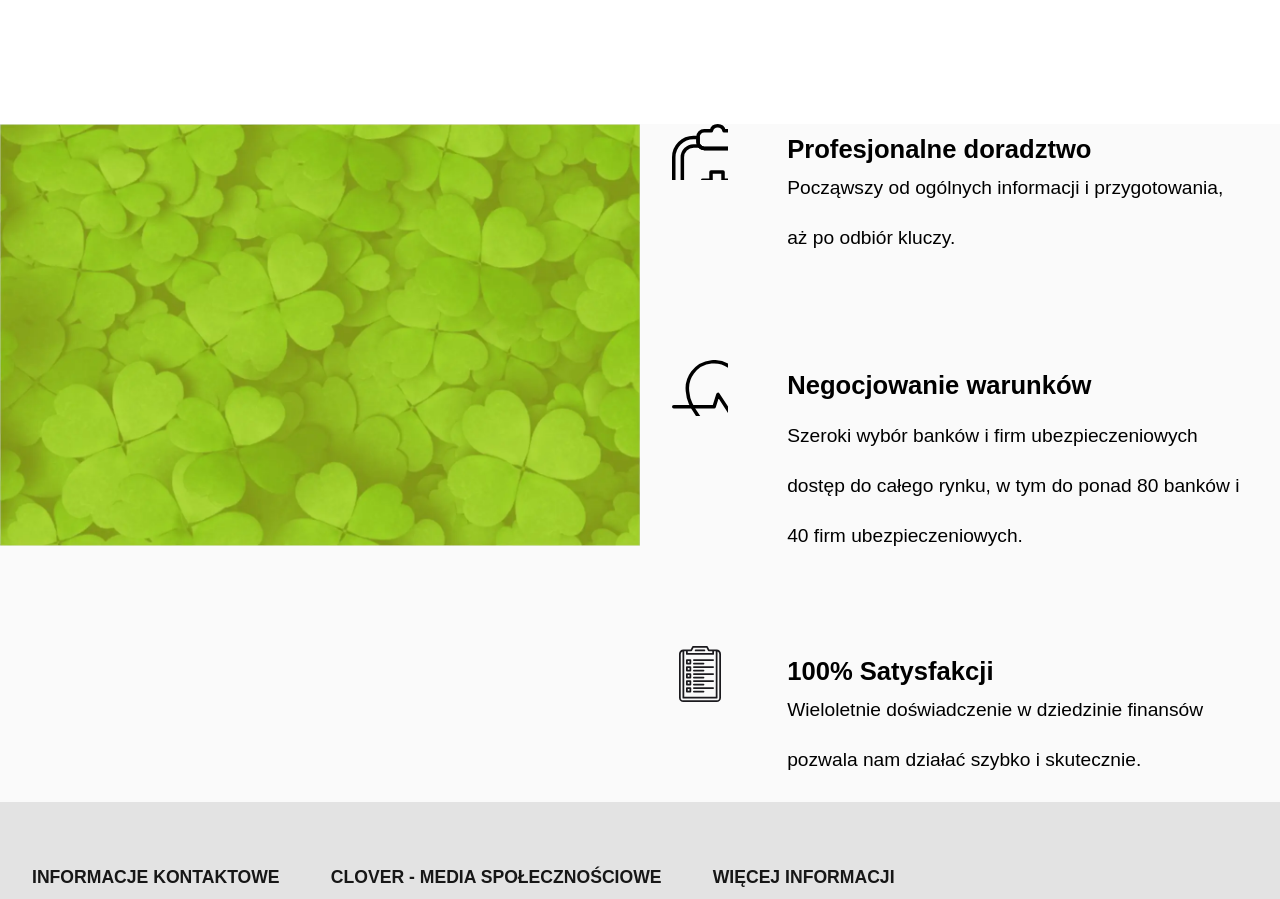
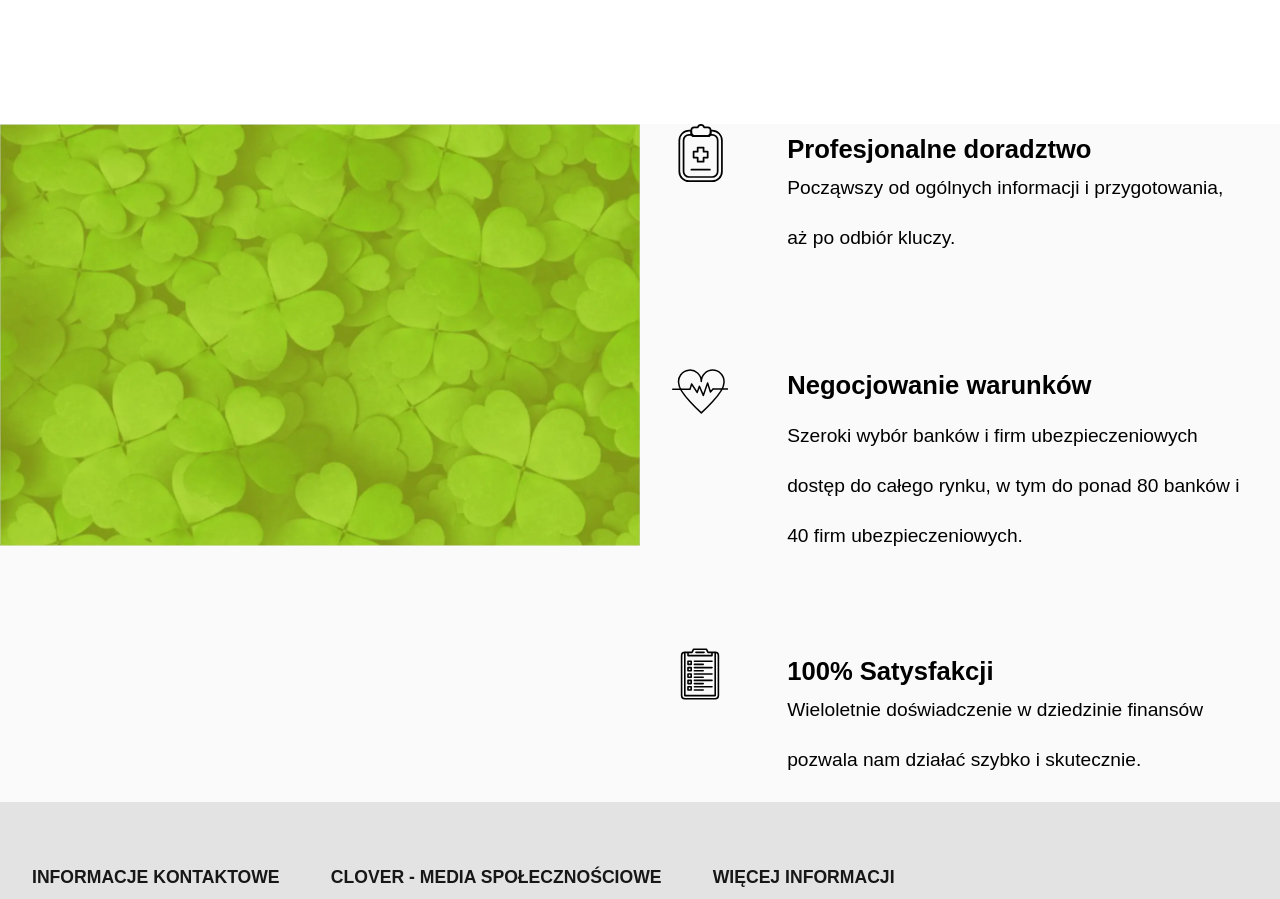
Before and after one commit to TZ-fn/MyClover, a React (Vite) app: page /offer/mortgages in a window 1280 px wide. Shown: the part 1360-2259 px from the top of the page. Built offline with nearby package versions, Linux system fonts and the light colour scheme; a web font is replaced by a local one.

Commit message:
fix: change the svgs attributes, remove double p element

```diff
--- a/src/components/MortgagesPageMain/MortgagesPageMain.tsx
+++ b/src/components/MortgagesPageMain/MortgagesPageMain.tsx
@@ -25,9 +25,7 @@ export default function MortgagesPageMain() {
               </div>
             </div>
             <div className={styles.phoneContainer}>
-              <p className={styles.dataLabel}>
-                <p>{mortgagesPageTranslation.contactPhone}</p>
-              </p>
+              <p className={styles.dataLabel}>{mortgagesPageTranslation.contactPhone}</p>
               <Link to="tel:+44 7522345476">+44 7522345476</Link>
             </div>
           </div>
@@ -42,9 +40,7 @@ export default function MortgagesPageMain() {
               </div>
             </div>
             <div className={styles.emailContainer}>
-              <p className={styles.dataLabel}>
-                <p>{mortgagesPageTranslation.contactEmail}</p>
-              </p>
+              <p className={styles.dataLabel}>{mortgagesPageTranslation.contactEmail}</p>
               <Link to="mailto:office@myclover.co.uk">office@myclover.co.uk</Link>
             </div>
           </div>
@@ -55,46 +51,37 @@ export default function MortgagesPageMain() {
         <ul className={styles.benefitsList}>
           <li className={styles.benefitItem}>
             <div className={styles.benefitIconContainer}>
-              <svg xmlns="http://www.w3.org/2000/svg" viewBox="0 0 64 64">
-                <g fill="none" stroke="#000" stroke-linecap="round" stroke-linejoin="round" stroke-width="4">
+              <svg xmlns="http://www.w3.org/2000/svg" viewBox="-15 0 130 140">
+                <g fill="none" stroke="#000" strokeLinecap="round" strokeLinejoin="round" strokeWidth="4">
                   <path d="M100.9 38.067V110.2a22.681 22.681 0 0 1-22.679 22.683H24.682A22.682 22.682 0 0 1 2 110.2V38.067a22.681 22.681 0 0 1 22.68-22.683h5.083v5.474a7 7 0 0 0 6.989 7.009h30.913a7 7 0 0 0 7.009-6.989v-5.494h3.546a22.68 22.68 0 0 1 22.68 22.68z" />
                   <path d="M91.073 38.067V110.2a12.862 12.862 0 0 1-12.853 12.85H24.682a12.867 12.867 0 0 1-12.853-12.85V38.067a12.867 12.867 0 0 1 12.853-12.854h6.593a6.992 6.992 0 0 0 5.489 2.654h30.9a7.006 7.006 0 0 0 5.5-2.654h5.056a12.862 12.862 0 0 1 12.853 12.854z" />
                   <path d="M74.674 14.749v6.109a7 7 0 0 1-6.989 7.009H36.764a7 7 0 0 1-7-7v-6.118a7 7 0 0 1 7-7h8.2a7.458 7.458 0 0 1 14.517 0h8.188a7.007 7.007 0 0 1 7.005 7zM67.812 64.35h-9.5v-9.5H44.59v9.5h-9.499v13.721h9.499v9.5h13.722v-9.5h9.5V64.35zM29.992 106.048H72.91" />
                 </g>
               </svg>
             </div>
-
             <h4 className={styles.benefitItemHeader}>{mortgagesPageTranslation.benefitsList[0]?.header}</h4>
             <p className={styles.benefitItemText}>{mortgagesPageTranslation.benefitsList[0]?.text}</p>
           </li>
           <li className={styles.benefitItem}>
             <div className={styles.benefitIconContainer}>
-              <svg xmlns="http://www.w3.org/2000/svg" viewBox="0 0 64 64">
-                <g fill="none" stroke="#000" stroke-linecap="round" stroke-linejoin="round" stroke-width="4">
+              <svg xmlns="http://www.w3.org/2000/svg" viewBox="0 -25 150 150">
+                <g fill="none" stroke="#000" strokeLinecap="round" strokeLinejoin="round" strokeWidth="4">
                   <path d="M139.419 32.456a30.468 30.468 0 0 0-60.936 0 30.468 30.468 0 1 0-60.344 5.983c.783 24.851 60.344 78.114 60.344 78.114s59.562-53.263 60.345-78.114a30.736 30.736 0 0 0 .591-5.983zM111.032 52.582h40.375" />
                   <path d="m109.933 52.582-6.998 8.176-7.592-23.989-11.5 33.064L73.42 45.395l-6.109 16.531-14.735-22.641-4.413 14.016H2" />
                 </g>
               </svg>
             </div>
-
             <h4 className={styles.benefitItemHeader}>{mortgagesPageTranslation.benefitsList[1]?.header}</h4>
             <p className={styles.benefitItemText}>{mortgagesPageTranslation.benefitsList[1]?.text}</p>
           </li>
           <li className={styles.benefitItem}>
             <div className={styles.benefitIconContainer}>
-              <svg xmlns="http://www.w3.org/2000/svg" viewBox="0 0 64 64">
-                <path d="M27 6h10a1 1 0 0 0 0-2H27a1 1 0 0 0 0 2z" fill="#1b1a1e" />
-                <path
-                  d="M51 4h-8.382L40.894.553A1 1 0 0 0 40 0H24a1 1 0 0 0-.894.553L21.381 4H13a5.006 5.006 0 0 0-5 5v50a5.006 5.006 0 0 0 5 5h38a5.006 5.006 0 0 0 5-5V9a5.006 5.006 0 0 0-5-5zM22 6a1 1 0 0 0 .894-.553L24.619 2h14.764l1.724 3.447A1 1 0 0 0 42 6h4v2H18V6zm-5 4h30a1 1 0 0 0 1-1V6h2v52H14V6h2v3a1 1 0 0 0 1 1zm37 49a3.003 3.003 0 0 1-3 3H13a3.003 3.003 0 0 1-3-3V9a2.995 2.995 0 0 1 2-2.816V59a1 1 0 0 0 1 1h38a1 1 0 0 0 1-1V6.184A2.995 2.995 0 0 1 54 9z"
-                  fill="#1b1a1e"
-                />
-                <path
-                  d="M21 31h-4a1 1 0 0 0-1 1v4a1 1 0 0 0 1 1h4a1 1 0 0 0 1-1v-4a1 1 0 0 0-1-1zm-1 4h-2v-2h2zM21 39h-4a1 1 0 0 0-1 1v4a1 1 0 0 0 1 1h4a1 1 0 0 0 1-1v-4a1 1 0 0 0-1-1zm-1 4h-2v-2h2zM21 47h-4a1 1 0 0 0-1 1v4a1 1 0 0 0 1 1h4a1 1 0 0 0 1-1v-4a1 1 0 0 0-1-1zm-1 4h-2v-2h2zM21 23h-4a1 1 0 0 0-1 1v4a1 1 0 0 0 1 1h4a1 1 0 0 0 1-1v-4a1 1 0 0 0-1-1zm-1 4h-2v-2h2zM16 20a1 1 0 0 0 1 1h4a1 1 0 0 0 1-1v-4a1 1 0 0 0-1-1h-4a1 1 0 0 0-1 1zm2-3h2v2h-2zM25 17h22a1 1 0 0 0 0-2H25a1 1 0 0 0 0 2zM25 21h11a1 1 0 0 0 0-2H25a1 1 0 0 0 0 2zM25 25h22a1 1 0 0 0 0-2H25a1 1 0 0 0 0 2zM25 29h11a1 1 0 0 0 0-2H25a1 1 0 0 0 0 2zM25 33h22a1 1 0 0 0 0-2H25a1 1 0 0 0 0 2zM25 37h11a1 1 0 0 0 0-2H25a1 1 0 0 0 0 2zM25 41h22a1 1 0 0 0 0-2H25a1 1 0 0 0 0 2zM25 45h11a1 1 0 0 0 0-2H25a1 1 0 0 0 0 2zM25 49h22a1 1 0 0 0 0-2H25a1 1 0 0 0 0 2zM25 53h11a1 1 0 0 0 0-2H25a1 1 0 0 0 0 2z"
-                  fill="#1b1a1e"
-                />
+              <svg strokeWidth="0.3" xmlns="http://www.w3.org/2000/svg" viewBox="-3 -3 70 70">
+                <path d="M27 6h10a1 1 0 0 0 0-2H27a1 1 0 0 0 0 2z" />
+                <path d="M51 4h-8.382L40.894.553A1 1 0 0 0 40 0H24a1 1 0 0 0-.894.553L21.381 4H13a5.006 5.006 0 0 0-5 5v50a5.006 5.006 0 0 0 5 5h38a5.006 5.006 0 0 0 5-5V9a5.006 5.006 0 0 0-5-5zM22 6a1 1 0 0 0 .894-.553L24.619 2h14.764l1.724 3.447A1 1 0 0 0 42 6h4v2H18V6zm-5 4h30a1 1 0 0 0 1-1V6h2v52H14V6h2v3a1 1 0 0 0 1 1zm37 49a3.003 3.003 0 0 1-3 3H13a3.003 3.003 0 0 1-3-3V9a2.995 2.995 0 0 1 2-2.816V59a1 1 0 0 0 1 1h38a1 1 0 0 0 1-1V6.184A2.995 2.995 0 0 1 54 9z" />
+                <path d="M21 31h-4a1 1 0 0 0-1 1v4a1 1 0 0 0 1 1h4a1 1 0 0 0 1-1v-4a1 1 0 0 0-1-1zm-1 4h-2v-2h2zM21 39h-4a1 1 0 0 0-1 1v4a1 1 0 0 0 1 1h4a1 1 0 0 0 1-1v-4a1 1 0 0 0-1-1zm-1 4h-2v-2h2zM21 47h-4a1 1 0 0 0-1 1v4a1 1 0 0 0 1 1h4a1 1 0 0 0 1-1v-4a1 1 0 0 0-1-1zm-1 4h-2v-2h2zM21 23h-4a1 1 0 0 0-1 1v4a1 1 0 0 0 1 1h4a1 1 0 0 0 1-1v-4a1 1 0 0 0-1-1zm-1 4h-2v-2h2zM16 20a1 1 0 0 0 1 1h4a1 1 0 0 0 1-1v-4a1 1 0 0 0-1-1h-4a1 1 0 0 0-1 1zm2-3h2v2h-2zM25 17h22a1 1 0 0 0 0-2H25a1 1 0 0 0 0 2zM25 21h11a1 1 0 0 0 0-2H25a1 1 0 0 0 0 2zM25 25h22a1 1 0 0 0 0-2H25a1 1 0 0 0 0 2zM25 29h11a1 1 0 0 0 0-2H25a1 1 0 0 0 0 2zM25 33h22a1 1 0 0 0 0-2H25a1 1 0 0 0 0 2zM25 37h11a1 1 0 0 0 0-2H25a1 1 0 0 0 0 2zM25 41h22a1 1 0 0 0 0-2H25a1 1 0 0 0 0 2zM25 45h11a1 1 0 0 0 0-2H25a1 1 0 0 0 0 2zM25 49h22a1 1 0 0 0 0-2H25a1 1 0 0 0 0 2zM25 53h11a1 1 0 0 0 0-2H25a1 1 0 0 0 0 2z" />
               </svg>
             </div>
-
             <h4 className={styles.benefitItemHeader}>{mortgagesPageTranslation.benefitsList[2]?.header}</h4>
             <p className={styles.benefitItemText}>{mortgagesPageTranslation.benefitsList[2]?.text}</p>
           </li>
```
